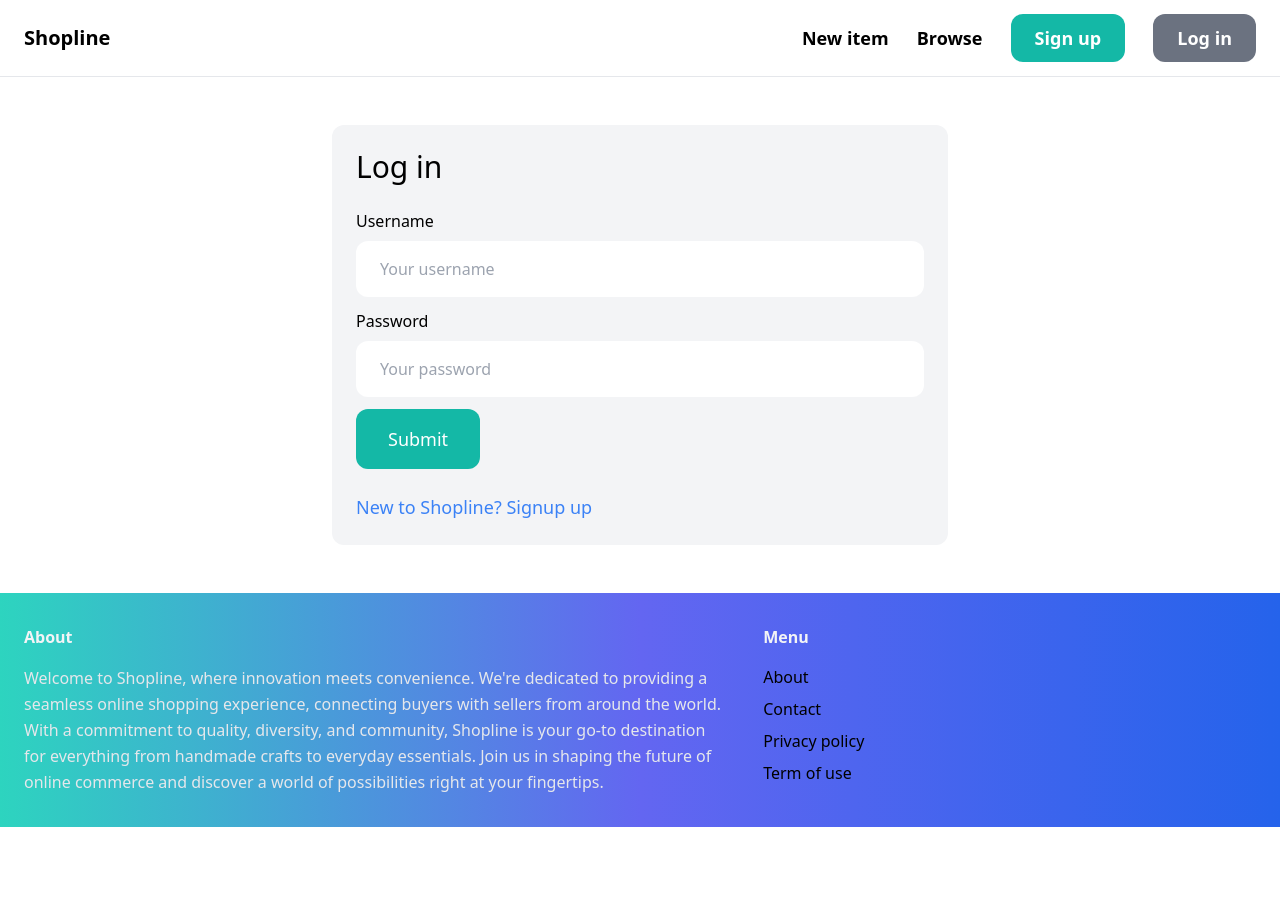
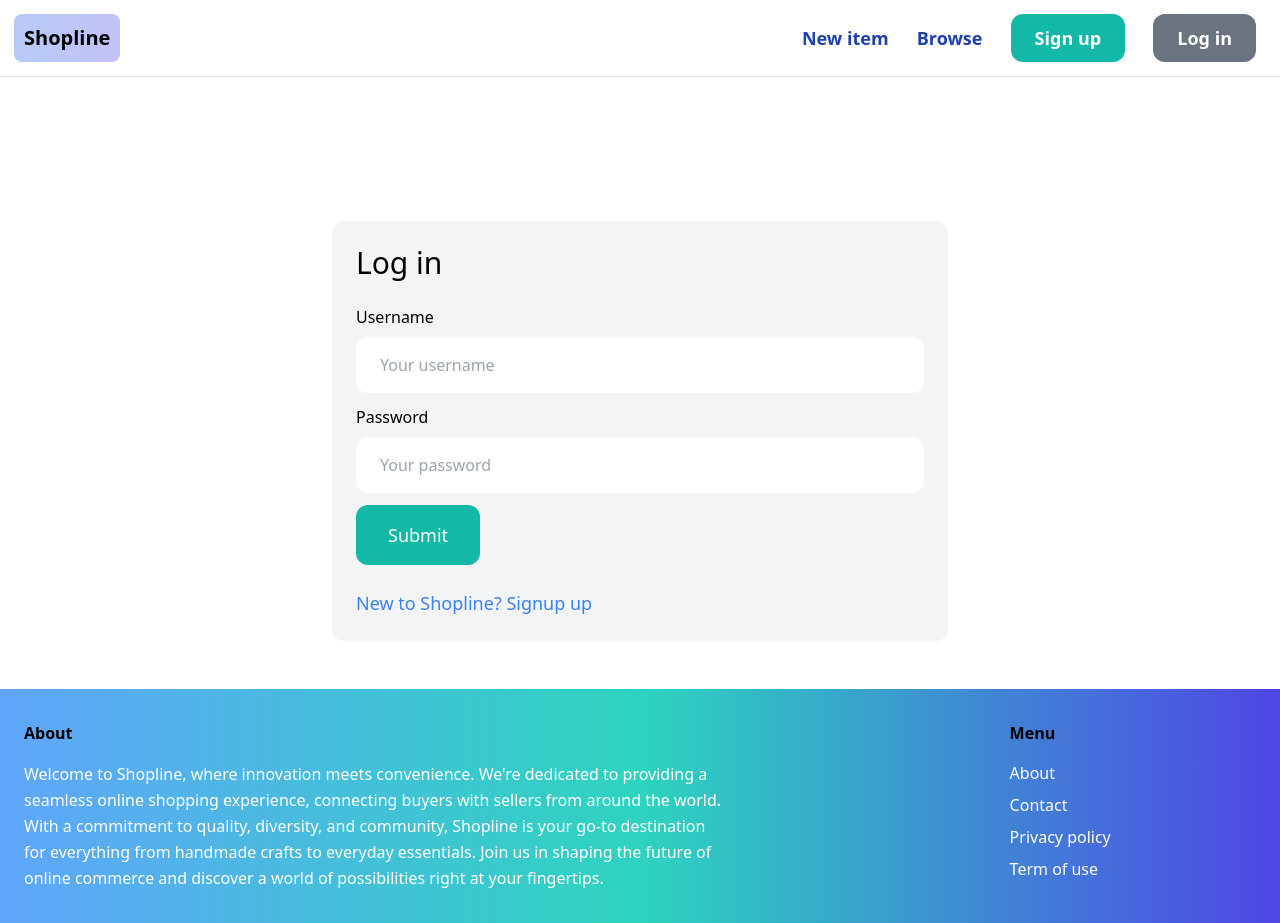
Before and after one commit to Sajith-S15/Shopline, a Django app: page /login/ in a window 1280 px wide. Before the commit the page ends 827 px from the top, so only its background shows below. Run offline with Django 4.2, Linux system fonts and the light colour scheme; some libraries are stand-ins or nearby versions.

Commit message:
added css

```diff
--- a/core/templates/core/base.html
+++ b/core/templates/core/base.html
@@ -15,17 +15,24 @@
     <nav
       class="py-6 px-6 flex justify-between items-center border-b border-gray-200"
     >
-      <a href="/" class="text-xl font-semibold">Shopline</a>
+
+    <a href="/" class="text-xl font-semibold relative inline-block">
+      <span class="absolute top-0 left-0 right-0 bottom-0 bg-gradient-to-r from-blue-600 to-indigo-600 rounded-lg opacity-0 group-hover:opacity-100 animate-pulse" style="margin: -10px;"></span>
+      <span class="relative z-10">Shopline</span>
+    </a>
+
+
+
 
       <div class="space-x-6">
         <a
           href="{% url 'item:new' %}"
-          class="text-lg font-semibold hover:text-gray-500"
+          class="text-lg text-blue-800 font-semibold hover:text-gray-500"
           >New item</a
         >
         <a
           href="{% url 'item:items' %}"
-          class="text-lg font-semibold hover:text-gray-500"
+          class="text-lg text-blue-800 font-semibold hover:text-gray-500"
           >Browse</a
         >
 
@@ -62,65 +69,15 @@
 
     <div class="px-6 py-6">{% block content %} {% endblock %}</div>
 
-    {% comment %}
-    <footer class="py-6 px-6 flex justify-between bg-gray-800">
-      <div class="w-2/3 pr-10">
-        <h3 class="mb-5 font-semibold text-gray-400">About</h3>
-
-        <p class="text-lg text-gray-500">
-          Welcome to Shopline, where innovation meets convenience. We're
-          dedicated to providing a seamless online shopping experience,
-          connecting buyers with sellers from around the world. With a
-          commitment to quality, diversity, and community, Shopline is your
-          go-to destination for everything from handmade crafts to everyday
-          essentials. Join us in shaping the future of online commerce and
-          discover a world of possibilities right at your fingertips..
-        </p>
-      </div>
-
-      <div class="w-1/3">
-        <h3 class="mb-5 font-semibold text-gray-400">Menu</h3>
-
-        <ul class="space-y-2">
-          <li>
-            <a
-              href="{% url 'core:about' %}"
-              class="text-lg text-teal-500 hover:text-teal-700"
-              >About</a
-            >
-          </li>
-          <li>
-            <a
-              href="{% url 'core:contact' %}"
-              class="text-lg text-teal-500 hover:text-teal-700"
-              >Contact</a
-            >
-          </li>
-          <li>
-            <a
-              href="{% url 'core:privacy' %}"
-              class="text-lg text-teal-500 hover:text-teal-700"
-              >Privacy policy</a
-            >
-          </li>
-          <li>
-            <a
-              href="{% url 'core:terms' %}"
-              class="text-lg text-teal-500 hover:text-teal-700"
-              >Term of use</a
-            >
-          </li>
-        </ul>
-      </div>
-    </footer>
-    {% endcomment %}
-
     <footer
-      class="py-8 px-6 flex justify-between bg-gradient-to-r from-teal-400 via-indigo-500 to-blue-600"
+      class="py-8 px-6 flex justify-between bg-gradient-to-r from-blue-400 via-teal-400 to-indigo-600"
     >
       <div class="w-3/5 pr-8">
-        <h3 class="mb-4 font-semibold text-gray-100">About</h3>
-        <p class="text-base text-gray-200 leading-relaxed">
+        <h1 class="mb-4 font-semibold text-black">About</h1>
+        <p
+          class="text-base leading-relaxed"
+          style="color: white; text-shadow: 0 0 5px rgba(56, 168, 157, 0.5), 0 0 10px rgba(56, 168, 157, 0.5), 0 0 15px rgba(56, 168, 157, 0.5), 0 0 20px rgba(56, 168, 157, 0.7), 0 0 30px rgba(56, 168, 157, 0.7), 0 0 40px rgba(56, 168, 157, 0.7), 0 0 55px rgba(56, 168, 157, 0.7), 0 0 75px rgba(56, 168, 157, 0.7));"
+        >
           Welcome to Shopline, where innovation meets convenience. We're
           dedicated to providing a seamless online shopping experience,
           connecting buyers with sellers from around the world. With a
@@ -131,34 +88,34 @@
         </p>
       </div>
 
-      <div class="w-2/5">
-        <h3 class="mb-4 font-semibold text-gray-100">Menu</h3>
+      <div class="w-1/5">
+        <h3 class="mb-4 font-bold text-black">Menu</h3>
         <ul class="space-y-2">
           <li>
             <a
               href="{% url 'core:about' %}"
-              class="text-base text-black-100 hover:text-purple-200"
+              class="text-base text-white hover:text-black"
               >About</a
             >
           </li>
           <li>
             <a
               href="{% url 'core:contact' %}"
-              class="text-base text-black-100 hover:text-purple-200"
+              class="text-base text-white hover:text-black"
               >Contact</a
             >
           </li>
           <li>
             <a
               href="{% url 'core:privacy' %}"
-              class="text-base text-black-100 hover:text-purple-200"
+              class="text-base text-white hover:text-black"
               >Privacy policy</a
             >
           </li>
           <li>
             <a
               href="{% url 'core:terms' %}"
-              class="text-base text-black-100 hover:text-purple-200"
+              class="text-base text-white hover:text-black"
               >Term of use</a
             >
           </li>
--- a/core/templates/core/login.html
+++ b/core/templates/core/login.html
@@ -3,7 +3,7 @@
 {% block title %}Log in{% endblock %}
 
 {% block content %}
-<div class="w-1/2 my-6 mx-auto p-6 bg-gray-100 rounded-xl">
+<div class="w-1/2 my-6 mx-auto p-6 bg-gray-100 rounded-xl" style="margin-top:120px;">
     <h1 class="mb-6 text-3xl">Log in</h1>
 
     <form method="post" action=".">
```
